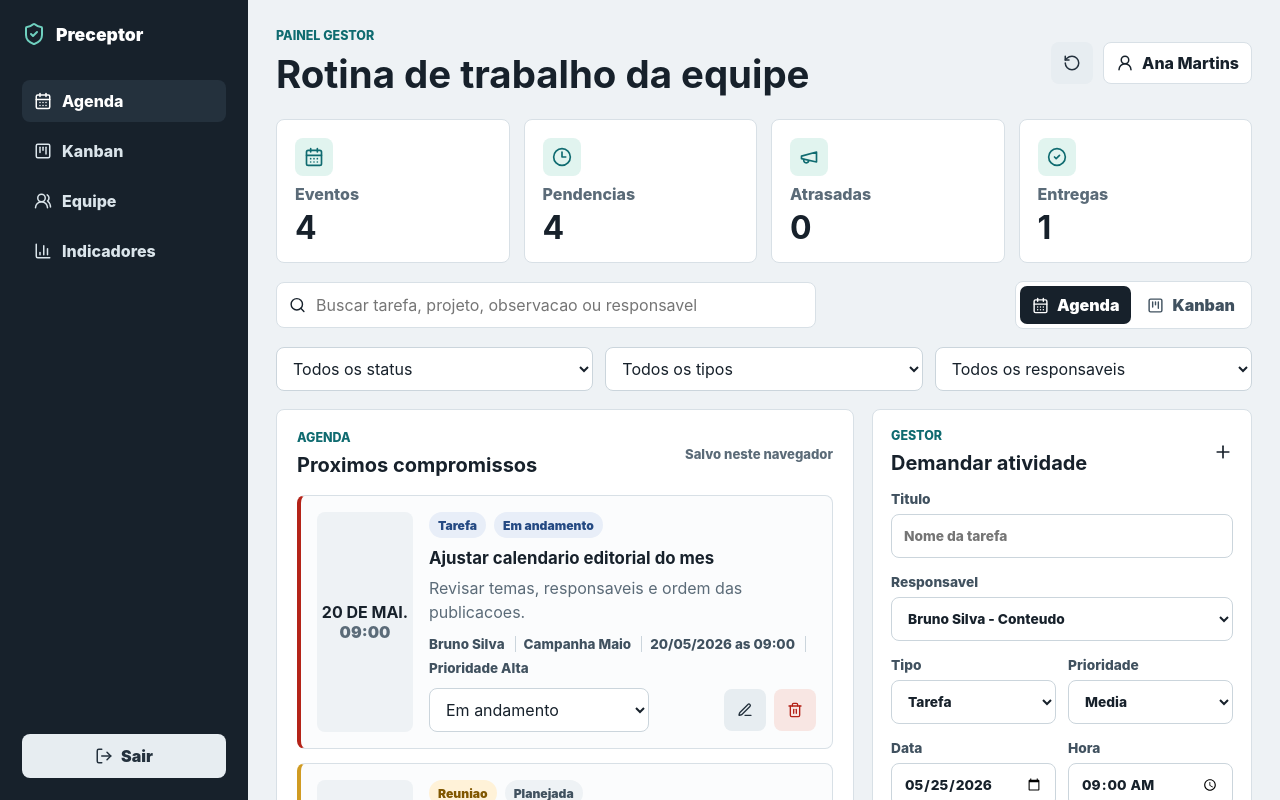
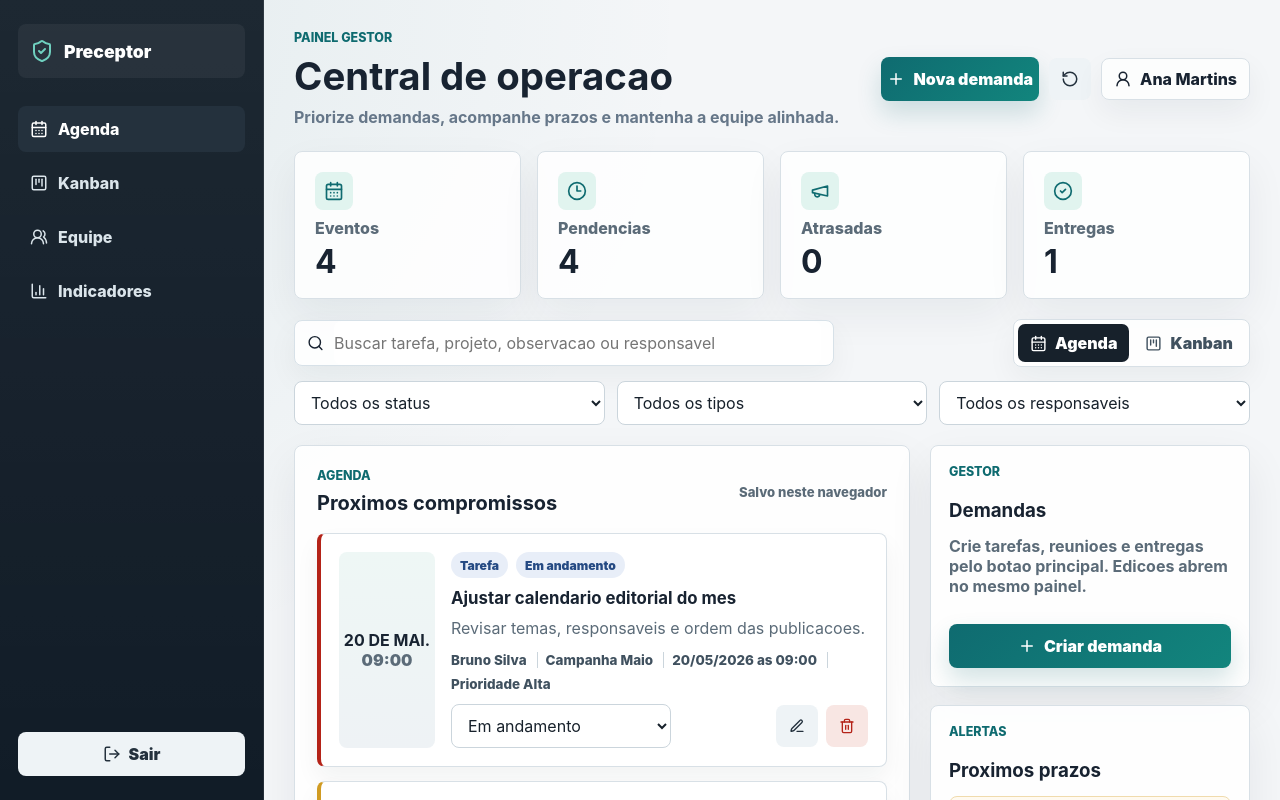
Before and after one commit to gabrielphillipy/Gereciamento-de-Tarefas-Preceptor, a React (Vite) app: page / in a window 1280 px wide. Both pictures are taken after a click on the button "Entrar". Shown: the top 800 px of the page. Built offline with nearby package versions, Linux system fonts and the light colour scheme.

Commit message:
Refina interface profissional

```diff
--- a/src/main.tsx
+++ b/src/main.tsx
@@ -328,6 +328,7 @@ function Dashboard({
   const [ownerFilter, setOwnerFilter] = useState("todos");
   const [kindFilter, setKindFilter] = useState<Kind | "todos">("todos");
   const [editingId, setEditingId] = useState<number | null>(null);
+  const [composerOpen, setComposerOpen] = useState(false);
   const [form, setForm] = useState<WorkForm>(emptyForm);
 
   const visibleItems = useMemo(() => {
@@ -384,6 +385,7 @@ function Dashboard({
   function resetForm() {
     setForm(emptyForm);
     setEditingId(null);
+    setComposerOpen(false);
   }
 
   function saveItem(event: React.FormEvent) {
@@ -430,6 +432,7 @@ function Dashboard({
 
   function editItem(item: WorkItem) {
     setEditingId(item.id);
+    setComposerOpen(true);
     setForm({
       title: item.title,
       ownerId: item.ownerId,
@@ -467,6 +470,12 @@ function Dashboard({
     }
   }
 
+  function startNewDemand() {
+    setEditingId(null);
+    setForm(emptyForm);
+    setComposerOpen(true);
+  }
+
   return (
     <main className="app-shell">
       <aside className="sidebar">
@@ -502,9 +511,18 @@ function Dashboard({
         <header className="topbar">
           <div>
             <p className="eyebrow">Painel {currentUser.role}</p>
-            <h2>Rotina de trabalho da equipe</h2>
+            <h2>Central de operacao</h2>
+            <p className="topbar-subtitle">
+              Priorize demandas, acompanhe prazos e mantenha a equipe alinhada.
+            </p>
           </div>
           <div className="topbar-actions">
+            {currentUser.role === "gestor" ? (
+              <button className="primary-button" onClick={startNewDemand}>
+                <Plus size={18} />
+                Nova demanda
+              </button>
+            ) : null}
             <button className="ghost-button icon-button" onClick={restoreSampleData} title="Restaurar dados">
               <RotateCcw size={18} />
             </button>
@@ -637,13 +655,69 @@ function Dashboard({
 
           <div className="side-panel">
             {currentUser.role === "gestor" ? (
-              <form className="create-form" onSubmit={saveItem}>
-                <div className="section-heading compact">
+              <div className="team-panel action-panel">
+                <p className="eyebrow">Gestor</p>
+                <h3>Demandas</h3>
+                <p className="muted-text">
+                  Crie tarefas, reunioes e entregas pelo botao principal. Edicoes abrem no mesmo painel.
+                </p>
+                <button className="primary-button" onClick={startNewDemand}>
+                  <Plus size={18} />
+                  Criar demanda
+                </button>
+              </div>
+            ) : (
+              <div className="team-panel collaborator-note">
+                <p className="eyebrow">Colaborador</p>
+                <h3>Minha fila</h3>
+                <p>
+                  Acompanhe suas tarefas, reunioes e entregas. Atualize o status
+                  quando avancar para manter o gestor alinhado.
+                </p>
+              </div>
+            )}
+
+            <div className="team-panel">
+              <p className="eyebrow">Alertas</p>
+              <h3>Proximos prazos</h3>
+              {nextDue.length ? (
+                nextDue.map((item) => (
+                  <div className="alert-row" key={item.id}>
+                    <span>{item.title}</span>
+                    <small>{formatDate(item.date)} as {item.time}</small>
+                  </div>
+                ))
+              ) : (
+                <p className="muted-text">Nada pendente nos filtros atuais.</p>
+              )}
+            </div>
+
+            <div className="team-panel" id="equipe">
+              <p className="eyebrow">Equipe</p>
+              <h3>Colaboradores</h3>
+              {users
+                .filter((user) => user.role === "colaborador")
+                .map((user) => (
+                  <div className="team-row" key={user.id}>
+                    <span>{user.name}</span>
+                    <small>{user.team}</small>
+                  </div>
+                ))}
+            </div>
+          </div>
+        </section>
+        )}
+        {composerOpen && currentUser.role === "gestor" ? (
+          <div className="drawer-backdrop" role="presentation">
+            <form className="task-drawer" onSubmit={saveItem} aria-label="Formulario de demanda">
+              <div className="drawer-header">
                 <div>
-                    <p className="eyebrow">{editingId ? "Edicao" : "Gestor"}</p>
-                    <h3>{editingId ? "Editar demanda" : "Demandar atividade"}</h3>
+                  <p className="eyebrow">{editingId ? "Edicao" : "Nova demanda"}</p>
+                  <h3>{editingId ? "Editar demanda" : "Planejar atividade"}</h3>
                 </div>
-                  {editingId ? <Save size={20} /> : <Plus size={20} />}
+                <button className="ghost-button icon-button" type="button" onClick={resetForm} title="Fechar">
+                  x
+                </button>
               </div>
               <label>
                 Titulo
@@ -674,9 +748,7 @@ function Dashboard({
                   Tipo
                   <select
                     value={form.kind}
-                      onChange={(event) =>
-                        setForm({ ...form, kind: event.target.value as Kind })
-                      }
+                    onChange={(event) => setForm({ ...form, kind: event.target.value as Kind })}
                   >
                     <option value="tarefa">Tarefa</option>
                     <option value="reuniao">Reuniao</option>
@@ -688,10 +760,7 @@ function Dashboard({
                   <select
                     value={form.priority}
                     onChange={(event) =>
-                        setForm({
-                          ...form,
-                          priority: event.target.value as WorkItem["priority"],
-                        })
+                      setForm({ ...form, priority: event.target.value as WorkItem["priority"] })
                     }
                   >
                     <option>Baixa</option>
@@ -705,9 +774,7 @@ function Dashboard({
                   Status
                   <select
                     value={form.status}
-                      onChange={(event) =>
-                        setForm({ ...form, status: event.target.value as Status })
-                      }
+                    onChange={(event) => setForm({ ...form, status: event.target.value as Status })}
                   >
                     <option value="planejada">Planejada</option>
                     <option value="em-andamento">Em andamento</option>
@@ -754,56 +821,16 @@ function Dashboard({
               </label>
               <div className="form-actions">
                 <button className="primary-button" type="submit">
+                  <Save size={18} />
                   {editingId ? "Salvar alteracoes" : "Criar demanda"}
                 </button>
-                  {editingId ? (
                 <button className="ghost-button" type="button" onClick={resetForm}>
                   Cancelar
                 </button>
-                  ) : null}
               </div>
             </form>
-            ) : (
-              <div className="create-form collaborator-note">
-                <p className="eyebrow">Colaborador</p>
-                <h3>Minha fila</h3>
-                <p>
-                  Acompanhe suas tarefas, reunioes e entregas. Atualize o status
-                  quando avancar para manter o gestor alinhado.
-                </p>
           </div>
-            )}
-
-            <div className="team-panel">
-              <p className="eyebrow">Alertas</p>
-              <h3>Proximos prazos</h3>
-              {nextDue.length ? (
-                nextDue.map((item) => (
-                  <div className="alert-row" key={item.id}>
-                    <span>{item.title}</span>
-                    <small>{formatDate(item.date)} as {item.time}</small>
-                  </div>
-                ))
-              ) : (
-                <p className="muted-text">Nada pendente nos filtros atuais.</p>
-              )}
-            </div>
-
-            <div className="team-panel" id="equipe">
-              <p className="eyebrow">Equipe</p>
-              <h3>Colaboradores</h3>
-              {users
-                .filter((user) => user.role === "colaborador")
-                .map((user) => (
-                  <div className="team-row" key={user.id}>
-                    <span>{user.name}</span>
-                    <small>{user.team}</small>
-                  </div>
-                ))}
-            </div>
-          </div>
-        </section>
-        )}
+        ) : null}
       </section>
     </main>
   );
--- a/src/styles.css
+++ b/src/styles.css
@@ -1,6 +1,6 @@
 :root {
-  color: #17212b;
-  background: #eef2f5;
+  color: #182331;
+  background: #f4f6f8;
   font-family:
     Inter, ui-sans-serif, system-ui, -apple-system, BlinkMacSystemFont, "Segoe UI",
     sans-serif;
@@ -17,6 +17,9 @@ body {
   margin: 0;
   min-width: 320px;
   min-height: 100vh;
+  background:
+    radial-gradient(circle at top left, rgba(15, 107, 112, 0.08), transparent 34%),
+    #f4f6f8;
 }
 
 button,
@@ -135,12 +138,13 @@ textarea:focus {
 }
 
 .primary-button {
-  background: #0f6b70;
+  background: linear-gradient(135deg, #0f6b70, #12857d);
   color: #ffffff;
+  box-shadow: 0 12px 24px rgba(15, 107, 112, 0.18);
 }
 
 .ghost-button {
-  background: #e7edf1;
+  background: #eef3f6;
   color: #24313d;
 }
 
@@ -218,8 +222,8 @@ textarea:focus {
 .app-shell {
   min-height: 100vh;
   display: grid;
-  grid-template-columns: 248px 1fr;
-  background: #eef2f5;
+  grid-template-columns: 264px 1fr;
+  background: transparent;
 }
 
 .sidebar {
@@ -228,9 +232,12 @@ textarea:focus {
   height: 100vh;
   display: flex;
   flex-direction: column;
-  padding: 22px;
-  background: #17212b;
+  padding: 24px 18px;
+  background:
+    linear-gradient(180deg, rgba(255, 255, 255, 0.05), transparent),
+    #111c27;
   color: #ffffff;
+  border-right: 1px solid rgba(255, 255, 255, 0.08);
 }
 
 .side-brand {
@@ -239,7 +246,11 @@ textarea:focus {
   gap: 10px;
   font-weight: 950;
   font-size: 1.1rem;
-  margin-bottom: 34px;
+  min-height: 54px;
+  padding: 0 12px;
+  margin-bottom: 28px;
+  border-radius: 8px;
+  background: rgba(255, 255, 255, 0.05);
 }
 
 .side-brand svg {
@@ -252,7 +263,7 @@ nav {
 }
 
 nav button {
-  min-height: 42px;
+  min-height: 46px;
   display: flex;
   align-items: center;
   gap: 10px;
@@ -277,7 +288,7 @@ nav button:hover {
 }
 
 .workspace {
-  padding: 28px;
+  padding: 30px;
 }
 
 .topbar,
@@ -295,13 +306,20 @@ nav button:hover {
 .topbar {
   justify-content: space-between;
   gap: 16px;
-  margin-bottom: 22px;
+  margin-bottom: 24px;
 }
 
 .topbar h2 {
   margin: 0;
-  font-size: clamp(1.8rem, 3vw, 2.7rem);
+  font-size: clamp(2rem, 3vw, 3rem);
   letter-spacing: 0;
+}
+
+.topbar-subtitle {
+  max-width: 650px;
+  margin: 8px 0 0;
+  color: #667789;
+  font-weight: 700;
 }
 
 .user-chip {
@@ -311,8 +329,9 @@ nav button:hover {
   gap: 8px;
   padding: 0 12px;
   border-radius: 8px;
-  background: #ffffff;
+  background: rgba(255, 255, 255, 0.78);
   border: 1px solid #d8e0e6;
+  box-shadow: 0 12px 30px rgba(23, 33, 43, 0.06);
   font-weight: 850;
 }
 
@@ -329,19 +348,20 @@ nav button:hover {
 .metrics {
   display: grid;
   grid-template-columns: repeat(4, minmax(140px, 1fr));
-  gap: 14px;
-  margin-bottom: 18px;
+  gap: 16px;
+  margin-bottom: 20px;
 }
 
 .metric-card {
-  min-height: 120px;
+  min-height: 128px;
   display: grid;
   gap: 8px;
   align-content: center;
-  padding: 18px;
+  padding: 20px;
   border-radius: 8px;
-  background: #ffffff;
+  background: rgba(255, 255, 255, 0.86);
   border: 1px solid #d8e0e6;
+  box-shadow: 0 16px 40px rgba(23, 33, 43, 0.06);
 }
 
 .metric-icon {
@@ -372,7 +392,7 @@ nav button:hover {
 .control-row {
   justify-content: space-between;
   gap: 14px;
-  margin-bottom: 18px;
+  margin-bottom: 14px;
 }
 
 .search-box {
@@ -381,9 +401,10 @@ nav button:hover {
   align-items: center;
   gap: 10px;
   padding: 0 12px;
-  border: 1px solid #d8e0e6;
+  border: 1px solid #d7e1e8;
   border-radius: 8px;
-  background: #ffffff;
+  background: rgba(255, 255, 255, 0.9);
+  box-shadow: 0 12px 30px rgba(23, 33, 43, 0.05);
 }
 
 .search-box input {
@@ -398,7 +419,8 @@ nav button:hover {
   padding: 4px;
   border: 1px solid #d8e0e6;
   border-radius: 8px;
-  background: #ffffff;
+  background: rgba(255, 255, 255, 0.9);
+  box-shadow: 0 12px 30px rgba(23, 33, 43, 0.05);
 }
 
 .view-toggle button {
@@ -423,13 +445,13 @@ nav button:hover {
   display: grid;
   grid-template-columns: repeat(3, minmax(180px, 1fr));
   gap: 12px;
-  margin-bottom: 18px;
+  margin-bottom: 20px;
 }
 
 .main-grid {
   display: grid;
-  grid-template-columns: minmax(0, 1fr) 380px;
-  gap: 18px;
+  grid-template-columns: minmax(0, 1fr) 320px;
+  gap: 20px;
   align-items: start;
 }
 
@@ -439,12 +461,13 @@ nav button:hover {
 .management-panel {
   border: 1px solid #d8e0e6;
   border-radius: 8px;
-  background: #ffffff;
+  background: rgba(255, 255, 255, 0.9);
+  box-shadow: 0 18px 46px rgba(23, 33, 43, 0.07);
 }
 
 .agenda-panel,
 .management-panel {
-  padding: 20px;
+  padding: 22px;
 }
 
 .section-heading {
@@ -493,10 +516,21 @@ nav button:hover {
   display: grid;
   grid-template-columns: 96px 1fr;
   gap: 16px;
-  padding: 16px;
+  padding: 18px;
   border-radius: 8px;
   border: 1px solid #d8e0e6;
-  background: #fbfcfd;
+  background: #ffffff;
+  box-shadow: 0 12px 24px rgba(23, 33, 43, 0.05);
+  transition:
+    border-color 160ms ease,
+    box-shadow 160ms ease,
+    transform 160ms ease;
+}
+
+.work-card:hover {
+  border-color: #b8cad4;
+  box-shadow: 0 18px 34px rgba(23, 33, 43, 0.09);
+  transform: translateY(-1px);
 }
 
 .compact-card {
@@ -522,7 +556,7 @@ nav button:hover {
   align-content: center;
   justify-items: center;
   border-radius: 8px;
-  background: #eef2f5;
+  background: linear-gradient(180deg, #eef7f5, #eef2f5);
 }
 
 .card-date strong {
@@ -642,6 +676,14 @@ nav button:hover {
   padding: 18px;
 }
 
+.action-panel {
+  align-content: start;
+}
+
+.action-panel .primary-button {
+  width: 100%;
+}
+
 .form-pair {
   display: grid;
   grid-template-columns: 1fr 1fr;
@@ -691,7 +733,7 @@ nav button:hover {
   gap: 4px;
   padding: 12px;
   border-radius: 8px;
-  background: #fff8e8;
+  background: linear-gradient(180deg, #fffaf0, #fff8e8);
   border: 1px solid #f0dbad;
 }
 
@@ -720,7 +762,7 @@ nav button:hover {
   gap: 12px;
   padding: 12px;
   border-radius: 8px;
-  background: #eef2f5;
+  background: #f3f6f8;
   border: 1px solid #d8e0e6;
 }
 
@@ -767,8 +809,45 @@ nav button:hover {
 .report-grid article {
   border: 1px solid #d8e0e6;
   border-radius: 8px;
-  background: #fbfcfd;
+  background: #ffffff;
   padding: 16px;
+  box-shadow: 0 12px 24px rgba(23, 33, 43, 0.05);
+}
+
+.drawer-backdrop {
+  position: fixed;
+  inset: 0;
+  z-index: 50;
+  display: flex;
+  justify-content: flex-end;
+  background: rgba(17, 28, 39, 0.38);
+  backdrop-filter: blur(5px);
+}
+
+.task-drawer {
+  width: min(100%, 520px);
+  height: 100%;
+  display: grid;
+  align-content: start;
+  gap: 16px;
+  overflow-y: auto;
+  padding: 28px;
+  background: #ffffff;
+  box-shadow: -24px 0 60px rgba(17, 28, 39, 0.22);
+}
+
+.drawer-header {
+  display: flex;
+  align-items: flex-start;
+  justify-content: space-between;
+  gap: 16px;
+  padding-bottom: 16px;
+  border-bottom: 1px solid #e4ebf0;
+}
+
+.drawer-header h3 {
+  margin: 0;
+  font-size: 1.45rem;
 }
 
 .person-header {
```
Also changed, not shown: 1 other file (tests, documents, lock files or other folders). Lines whose indentation alone changed are shown as unchanged.
